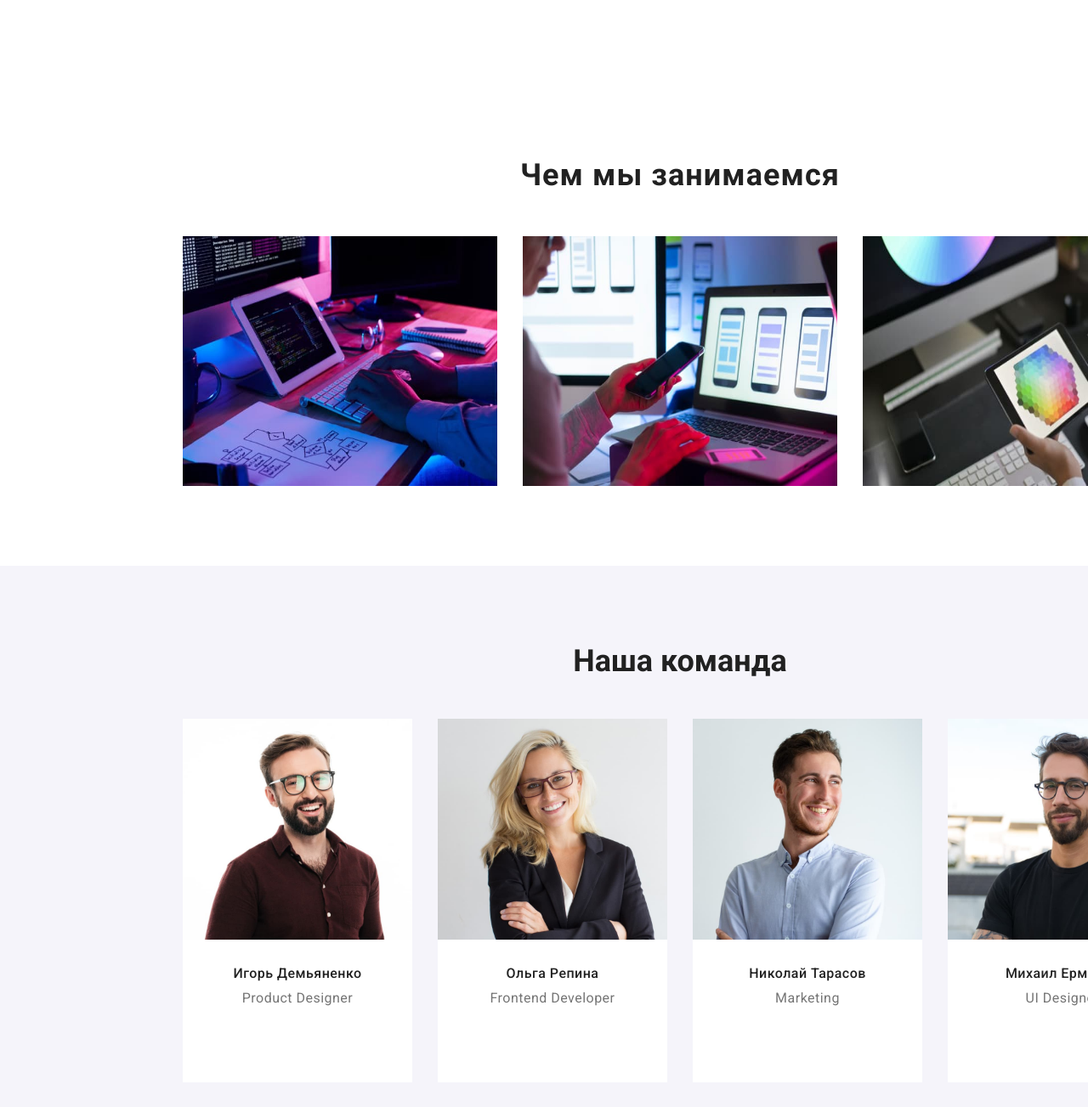
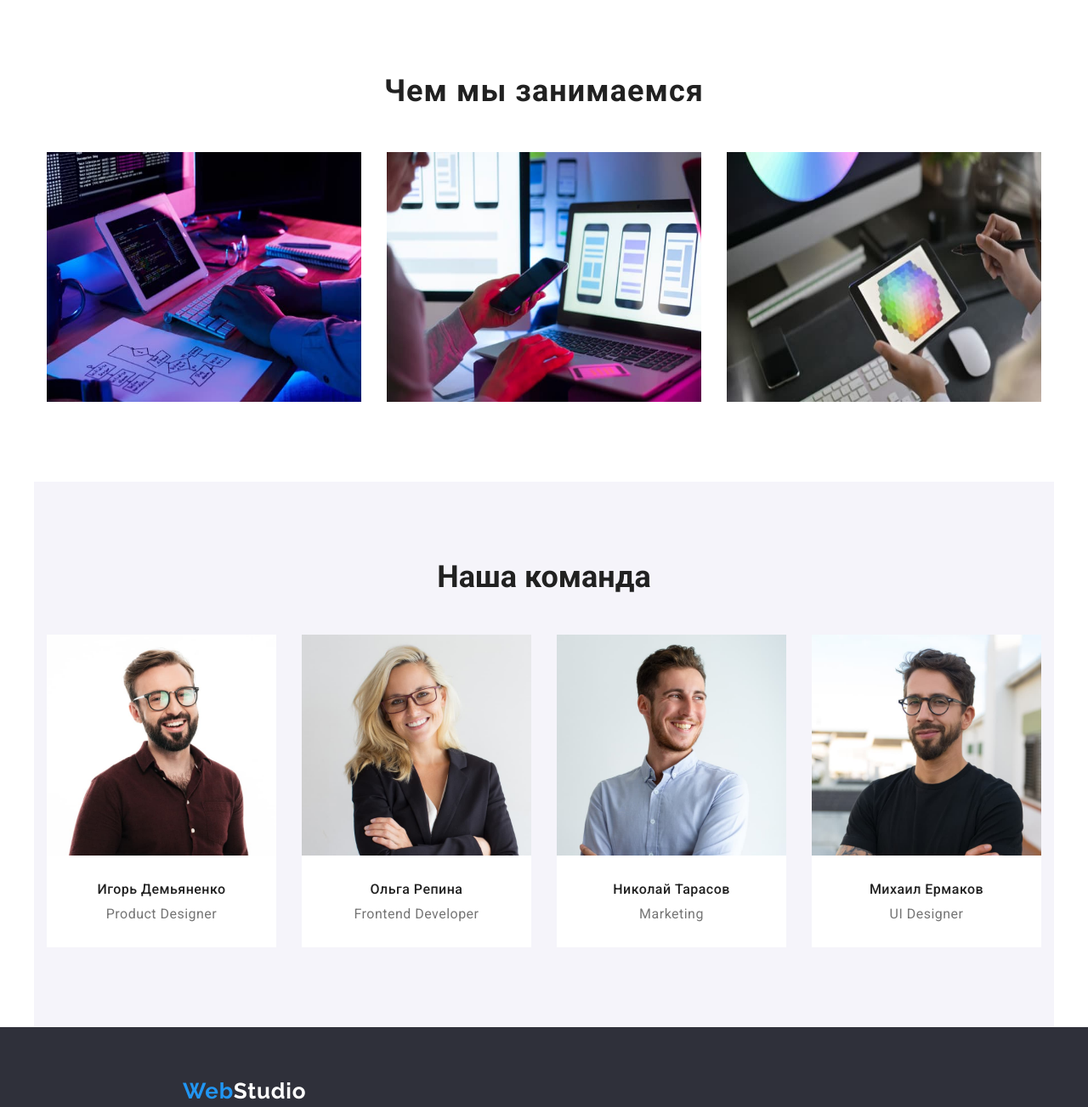
Before and after one commit to sergiosergio2/goit-markup-hw-03, a plain HTML site: page index.html in a window 1280 px wide. Shown: the part 895-2198 px from the top of the page at 85% size. Drawn offline with nearby package versions, Linux system fonts and the light colour scheme.

Commit message:
error correction

```diff
--- a/css/style.css
+++ b/css/style.css
@@ -1,12 +1,12 @@
 :root {
   --primary-color: #212121;
   --text-color: #757575;
-    --accent-color: #2196F3;
+  --accent-color: #2196f3;
 }
 
 body {
   background-color: #ffffff;
-    font-family: 'Roboto', sans-serif;
+  font-family: "Roboto", sans-serif;
   color: var(--primary-color);
 }
 
@@ -37,11 +37,6 @@ img {
   display: block;
 }
 
-
-/* body{
- width: 1600px;
-} */
-
 .list {
   text-decoration: none;
   padding: 0px;
@@ -55,7 +50,7 @@ img {
 .head {
   width: 1600px;
   margin: 0 auto;
-   border-bottom: 1px solid #ffffff;
+  border-bottom: 1px solid #ececec;
   padding-top: 32px;
   padding-bottom: 32px;
 }
@@ -65,7 +60,6 @@ img {
   margin: 0 auto;
   padding-left: 15px;
   padding-right: 15px;
-
 }
 
 .head-box {
@@ -87,7 +81,7 @@ img {
   line-height: 1.19;
   /* identical to box height */
   letter-spacing: 0.03em;
-    color: var(--accent-color)
+  color: var(--accent-color);
 }
 
 .logo-studio {
@@ -95,18 +89,17 @@ img {
 }
 
 .logo-link:focus,
-.logo-link:hover {}
-
+.logo-link:hover {
+}
 
 /* logo end */
 
 .menu {
   display: flex;
   align-items: center;
-
 }
 
-.menu .menu-item +.menu-item {
+.menu .menu-item + .menu-item {
   margin-left: 50px;
 }
 
@@ -139,7 +132,8 @@ img {
   letter-spacing: 0.02em;
   color: var(--text-color);
 }
-
+.tel-link:hover,
+.tel-link:focus,
 .mailto-link:hover,
 .mailto-link:focus {
   color: var(--accent-color);
@@ -153,10 +147,9 @@ img {
   color: var(--text-color);
 }
 
-.contakt .contakt-item+.contakt-item {
+.contakt .contakt-item + .contakt-item {
   margin-left: 50px;
 }
-
 
 /* ==================hero section============= */
 
@@ -202,7 +195,6 @@ img {
   font-size: 16px;
   line-height: 1.88;
   margin: 0 auto;
-    margin-top: 35px;
 }
 
 .modal-btn:hover,
@@ -211,19 +203,15 @@ img {
   background: #188ce8;
 }
 
-
 /* identical to box height, or 187% */
 
-
 /*========================END HERO=================*/
-
 
 /*=========================ПОЧЕМУ МЫ===================*/
 
 .advantages {
-    width: 1600px;
+  width: 1200px;
   margin: 0 auto;
-
 
   /* padding: 0;
   margin: 0; */
@@ -235,17 +223,16 @@ img {
 }
 
 .advantages-list-title {
-
   font-weight: 700;
   font-size: 14px;
   line-height: 1.14;
   letter-spacing: 0.03em;
   text-transform: uppercase;
   color: var(--primary-color);
+  margin-bottom: 10px;
 }
 
 .advantages-text {
-    margin-top: 10px;
   font-weight: 400;
   font-size: 14px;
   line-height: 1.71;
@@ -258,16 +245,14 @@ img {
   margin-right: 30px;
 }
 
-
 /*==================конец ПОЧЕМУ МЫ=================*/
-
 
 /*================= ACTIVITIES ==================*/
 
 .skills {
-    width: 1600px;
+  width: 1200px;
   margin: 0 auto;
-
+  padding-bottom: 94px;
 }
 
 .skills-title {
@@ -290,16 +275,12 @@ img {
   margin-right: 30px;
 }
 
-
 /*=============== Конец ЧЕМ МЫ ЗАНИМАЕМСЯ ==========*/
-
 
 /*=================TEAM SECTION==============*/
 
-
-
 .team {
-    width: 1600px;
+  width: 1200px;
   margin: auto;
   background-color: #f5f4fa;
 }
@@ -308,19 +289,18 @@ img {
   display: flex;
   flex-wrap: wrap;
   margin-left: -30px;
-    /* margin-top: -30px; */
 }
 
 .team-item {
   margin-left: 30px;
   background: #ffffff;
+  padding-bottom: 30px;
 }
 .team-image {
-    margin-bottom:30px ;
+  margin-bottom: 30px;
 }
 
 .team-title {
-
   display: flex;
   justify-content: center;
   margin-bottom: 50px;
@@ -335,7 +315,6 @@ img {
 }
 
 .team-names {
-
   margin-bottom: 10px;
   font-weight: 500;
   font-size: 16px;
@@ -347,7 +326,6 @@ img {
 }
 
 .team-professions {
-    padding-bottom: 90px;
   font-weight: 400;
   font-size: 16px;
   line-height: 1.19;
@@ -388,7 +366,8 @@ footer {
   color: #ffffff;
 }
 
-.address-mail , .address-tel {
+.address-mail,
+.address-tel {
   display: block;
   font-style: normal;
   font-weight: 400;
@@ -403,7 +382,6 @@ footer {
   margin-bottom: 9px;
 }
 
-
 /* ===============ПОРТФОЛИО========== */
 
 .work-section {
@@ -415,11 +393,8 @@ footer {
   display: flex;
   justify-content: center;
   margin-bottom: 50px;
-
-
 }
 .work-menu-btn {
-
 }
 
 .work-menu-btn:not(:last-child) {
@@ -451,10 +426,7 @@ footer {
   background: var(--accent-color);
 }
 
-
 /* =========Карточки клиентов========= */
-
-
 
 .client-block {
   /* padding-bottom: 94px; */
@@ -473,10 +445,10 @@ footer {
 }
 .client-info {
   padding: 20px 24px;
+  border: 1px solid #eeeeee;
 }
 
 .client-title {
-
   font-weight: 700;
   font-size: 18px;
   line-height: 2;
--- a/index.html
+++ b/index.html
@@ -83,7 +83,7 @@
             </div>
         </section>
         <!--Чем мы занимаемся, activities-->
-        <section class="skills section">
+        <section class="skills">
             <div class="container">
                 <h2 class="skills-title">Чем мы занимаемся</h2>
                 <ul class="skills-list">
@@ -103,22 +103,22 @@
                 <ul class="team-list link">
                     <li class="team-item"><img class="team-image" src="./images/fotos/foto-1.jpg" width="270"
                             height="260" alt="фото Демьяненко">
-                        <p class="team-names">Игорь Демьяненко</p>
+                        <h4 class="team-names">Игорь Демьяненко</h4>
                         <p lang="en" class="team-professions">Product Designer</p>
                     </li>
                     <li class="team-item"><img class="team-image" src="./images/fotos/foto-2.jpg" width="270"
                             height="260" alt="фото Репина">
-                        <p class="team-names">Ольга Репина</p>
+                        <h4 class="team-names">Ольга Репина</h4>
                         <p lang="en" class="team-professions">Frontend Developer</p>
                     </li>
                     <li class="team-item"><img class="team-image" src="./images/fotos/foto-3.jpg" width="270"
                             height="260" alt="фото Тарасова">
-                        <p class="team-names">Николай Тарасов</p>
+                        <h4 class="team-names">Николай Тарасов</h4>
                         <p lang="en" class="team-professions">Marketing</p>
                     </li>
                     <li class="team-item"><img class="team-image" src="./images/fotos/foto-4.jpg" width="270"
                             height="260" alt="фото Ермаков">
-                        <p class="team-names">Михаил Ермаков</p>
+                        <h4 class="team-names">Михаил Ермаков</h4>
                         <p lang="en" class="team-professions">UI Designer</p>
                     </li>
                 </ul>
```
Lines whose indentation alone changed are shown as unchanged.
